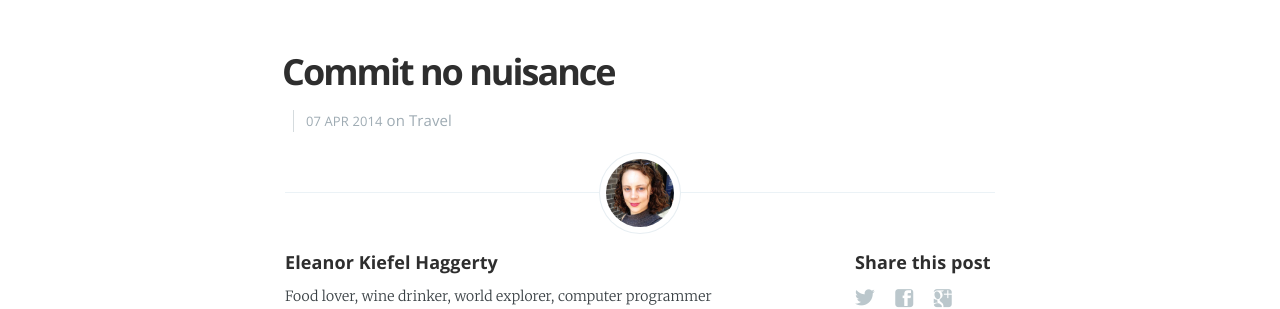
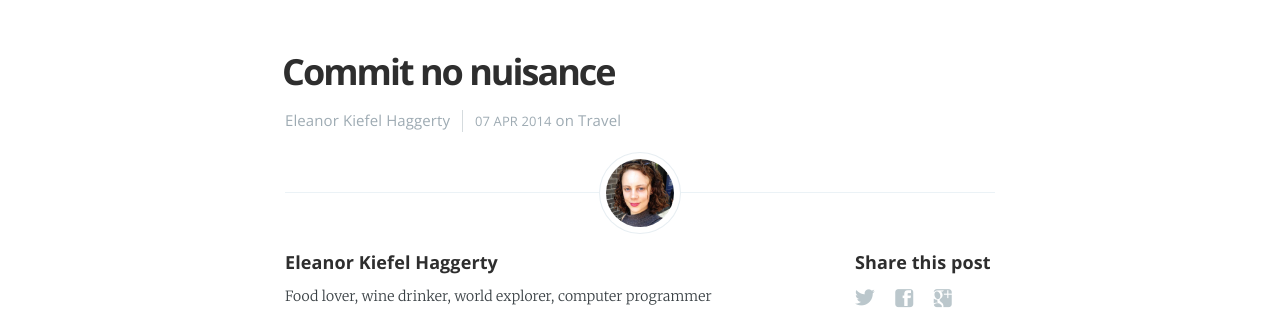
Before and after one commit to eleanorakh/eleanorakh.github.io, a Jekyll site: the page built from _posts/2014-04-07-commit-no-nuisance.markdown, in a window 1280 px wide. Shown: the part 127-436 px from the top of the page. Built offline with Jekyll 4.4.1, drawn with Linux system fonts in a browser that asks for light colours; nearby versions of some CDN libraries.

```diff
--- a/_layouts/post.html
+++ b/_layouts/post.html
@@ -27,7 +27,7 @@
         <header class="post-header">
             <h1 class="post-title">{{ page.title }}</h1>
             <section class="post-meta">
-            <!-- <a href='{{ site.baseurl }}{{ page.about }}'>{{ site.author }}</a> -->
+            <a href='{{ site.baseurl }}{{ page.about }}'>{{ site.author }}</a>
             <time class="post-date" datetime="{{ page.date | date:'%Y-%m-%d' }}">{{ page.date | date_to_string }}</time>
                 <!-- [[tags prefix=" on "]] -->
                 {% if page.tags.size > 0 %}
```
Also changed, not shown: _layouts/tag.html (line endings or trailing spaces).
